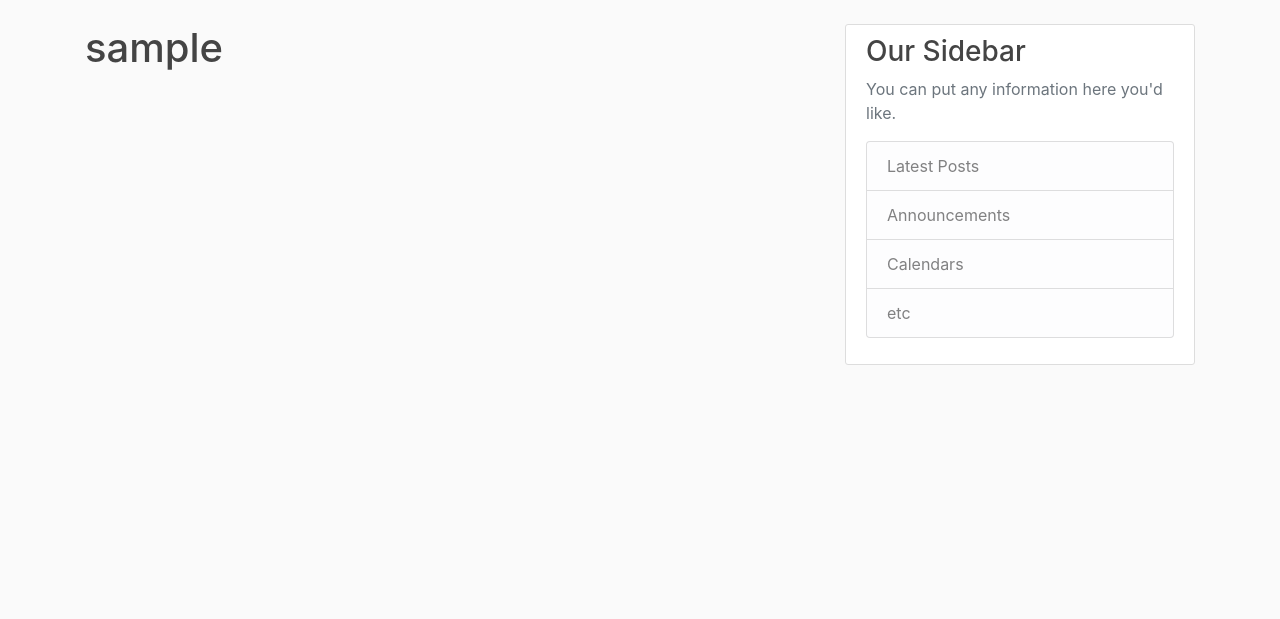
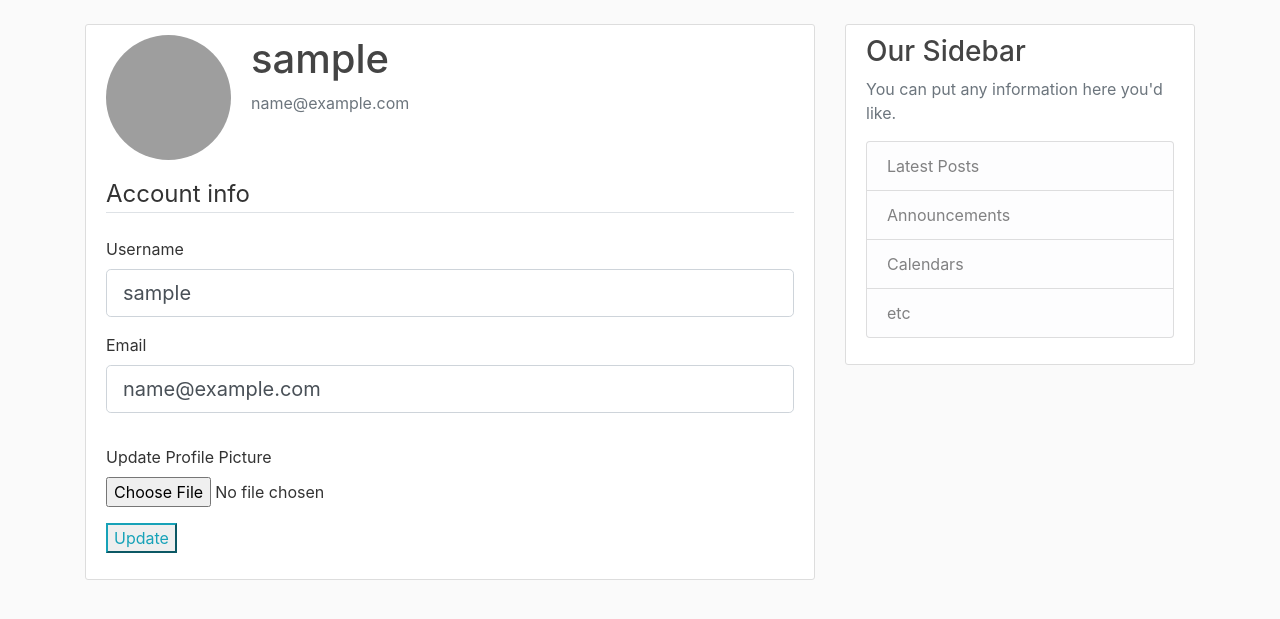
Before and after one commit to kumlien/predict, a Flask app: page /account in a window 1280 px wide. Shown: the part 56-675 px from the top of the page. Run offline with Flask 2, Linux system fonts and the light colour scheme; the visitor is signed in with stand-in values (Sample User, id 1); data comes from the database, SQL or seed files in the repository; some libraries are stand-ins or nearby versions; grey boxes are pictures that could not be loaded.

Commit message:
Add func to set profile image + more

```diff
--- a/predict/forms.py
+++ b/predict/forms.py
@@ -1,4 +1,6 @@
 from flask_wtf import FlaskForm
+from flask_wtf.file import FileField, FileAllowed
+from flask_login import current_user
 from wtforms import StringField, PasswordField, SubmitField, BooleanField
 from wtforms.validators import DataRequired, Length, Email, EqualTo, ValidationError
 from predict.models import User
@@ -45,3 +47,29 @@ class LoginForm(FlaskForm):
 
     remember = BooleanField('Remember me')
     submit = SubmitField('Login')
+
+
+class UpdateAccountForm(FlaskForm):
+    username = StringField('Username', validators=[
+        DataRequired(),
+        Length(min=5, max=20)
+    ])
+    email = StringField('Email', validators=[
+        DataRequired(),
+        Email()
+    ])
+    picture = FileField('Update Profile Picture', validators=[FileAllowed(['jpg', 'png', 'gif'])])
+
+    submit = SubmitField('Update')
+
+    def validate_username(self, username):
+        if username.data != current_user.username:
+            user = User.query.filter_by(username=username.data).first()
+            if user:
+                raise ValidationError('This username is taken. Please choos a different one')
+
+    def validate_email(self, email):
+        if email.data != current_user.email:
+            user = User.query.filter_by(email=email.data).first()
+            if user:
+                raise ValidationError('This email address is taken. Please choos a different one')
--- a/predict/routes.py
+++ b/predict/routes.py
@@ -1,6 +1,9 @@
+import secrets
+import os
+from PIL import Image
 from flask import render_template, url_for, flash, redirect, request
 from predict import app, db, bcrypt
-from predict.forms import RegistrationForm, LoginForm
+from predict.forms import RegistrationForm, LoginForm, UpdateAccountForm
 from predict.models import User, Post
 from flask_login import login_user, logout_user, current_user, login_required
 
@@ -66,7 +69,32 @@ def logout():
     return redirect(url_for('home'))
 
 
-@app.route("/account")
+def save_picture(form_picture):
+    rnd_hex = secrets.token_hex(8)
+    _, f_ext = os.path.splitext(form_picture.filename)
+    picture_fn = rnd_hex + f_ext
+    picture_path = os.path.join(app.root_path, 'static/profile_pics', picture_fn)
+    output_size = (125, 125)
+    i = Image.open(form_picture)
+    i.thumbnail(output_size)
+    i.save(picture_path)
+    return picture_fn
+
+@app.route("/account", methods=['GET', 'POST'])
 @login_required
 def account():
-    return render_template('account.html', title='Account')
+    form = UpdateAccountForm()
+    if form.validate_on_submit():
+        if form.picture.data:
+            picture_file = save_picture(form.picture.data)
+            current_user.image_file = picture_file
+        current_user.username = form.username.data
+        current_user.email = form.email.data
+        db.session.commit()
+        flash('Your account has been updated', 'success')
+        return redirect(url_for('account'))
+    elif request.method == 'GET':
+        form.username.data = current_user.username
+        form.email.data = current_user.email
+    image_file = url_for('static', filename='profile_pics/' + current_user.image_file)
+    return render_template('account.html', title='Account', image_file=image_file, form=form)
--- a/predict/templates/account.html
+++ b/predict/templates/account.html
@@ -1,5 +1,62 @@
 {% extends "layout.html"%}
 
 {% block content%}
-    <h1>{{current_user.username}}</h1>
+<div class="content-section">
+    <div class="media">
+        <img class="rounded-circle account-img" src="{{ image_file }}">
+        <div class="media-body">
+            <h2 class="account-heading">{{ current_user.username }}</h2>
+            <p class="text-secondary">{{ current_user.email }}</p>
+        </div>
+    </div>
+
+
+    <form method="POST" action="" enctype="multipart/form-data">
+        {{form.hidden_tag()}}
+        <fieldset class="form-group">
+            <legend class="border-bottom mb-4">Account info</legend>
+            <div class="form-group">
+                {{ form.username.label(class="form-control-label")}}
+
+                {% if form.username.errors %}
+                {{ form.username(class="form-control form-control-lg is-invalid")}}
+                <div class="invalid-feedback">
+                    {% for error in form.username.errors %}
+                    <span>{{ error }}</span>
+                    {% endfor %}
+                </div>
+                {% else %}
+                {{ form.username(class="form-control form-control-lg")}}
+                {% endif %}
+            </div>
+            <div class="form-group">
+                {{ form.email.label(class="form-control-label")}}
+                {% if form.email.errors %}
+                {{ form.email(class="form-control form-control-lg is-invalid")}}
+                <div class="invalid-feedback">
+                    {% for error in form.email.errors %}
+                        <span>{{ error }}</span>
+                    {% endfor %}
+                </div>
+                {% else %}
+                {{ form.email(class="form-control form-control-lg")}}
+                {% endif %}
+            </div>
+        </fieldset>
+
+        <div class="form-group">
+            {{ form.picture.label()}}
+            {{ form.picture(class="form-control-file") }}
+            {% if form.picture.errors %}
+                {% for error in form.picture.errors %}
+                    <span class="text-danger">{{ error }}</span></br>
+                {% endfor %}
+            {% endif %}
+        </div>
+
+        <div class="form-group">
+            {{ form.submit(class="btn, btn-outline-info")}}
+        </div>
+    </form>
+</div>
 {% endblock content%}
```
Also changed, not shown: 2 other files.
